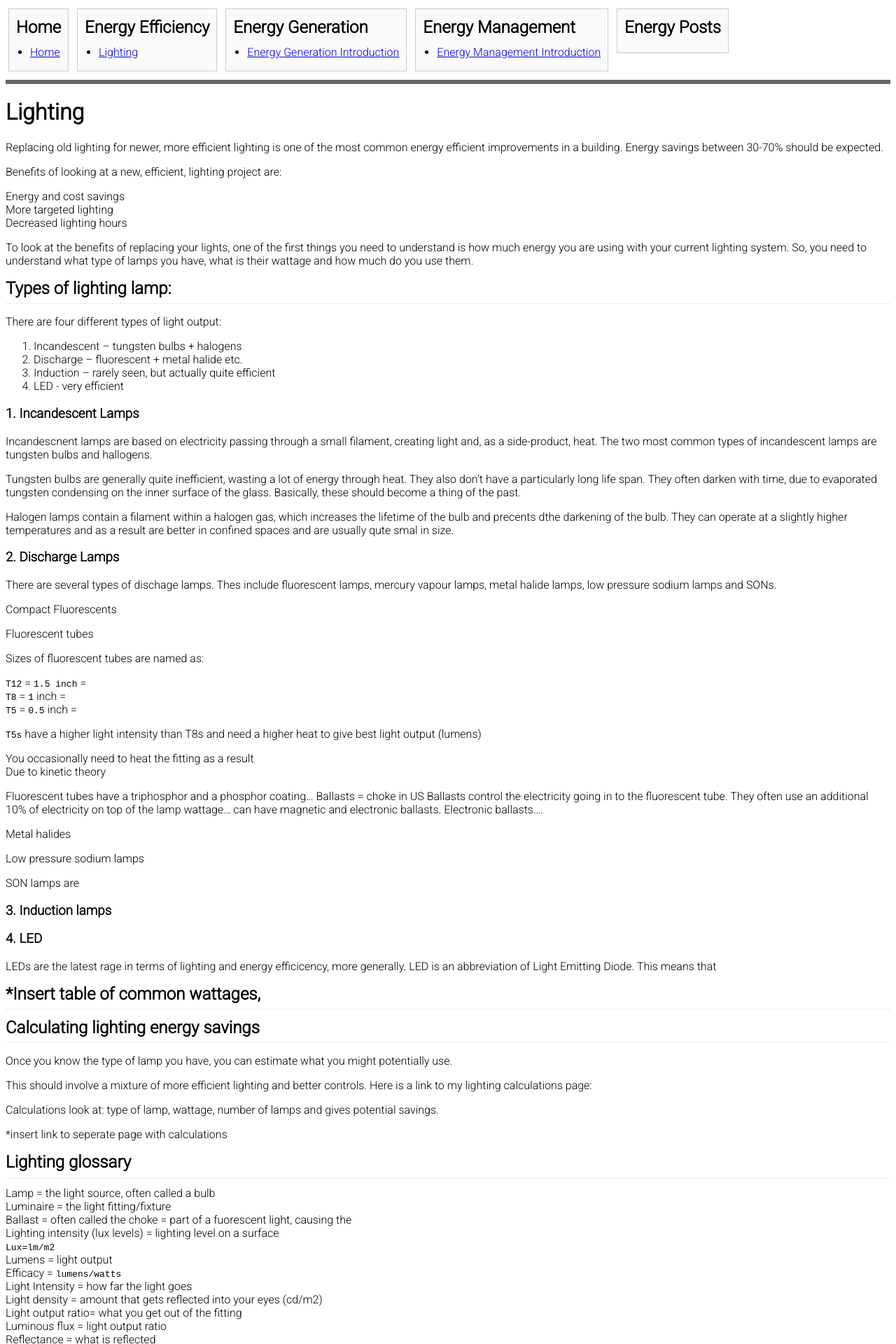
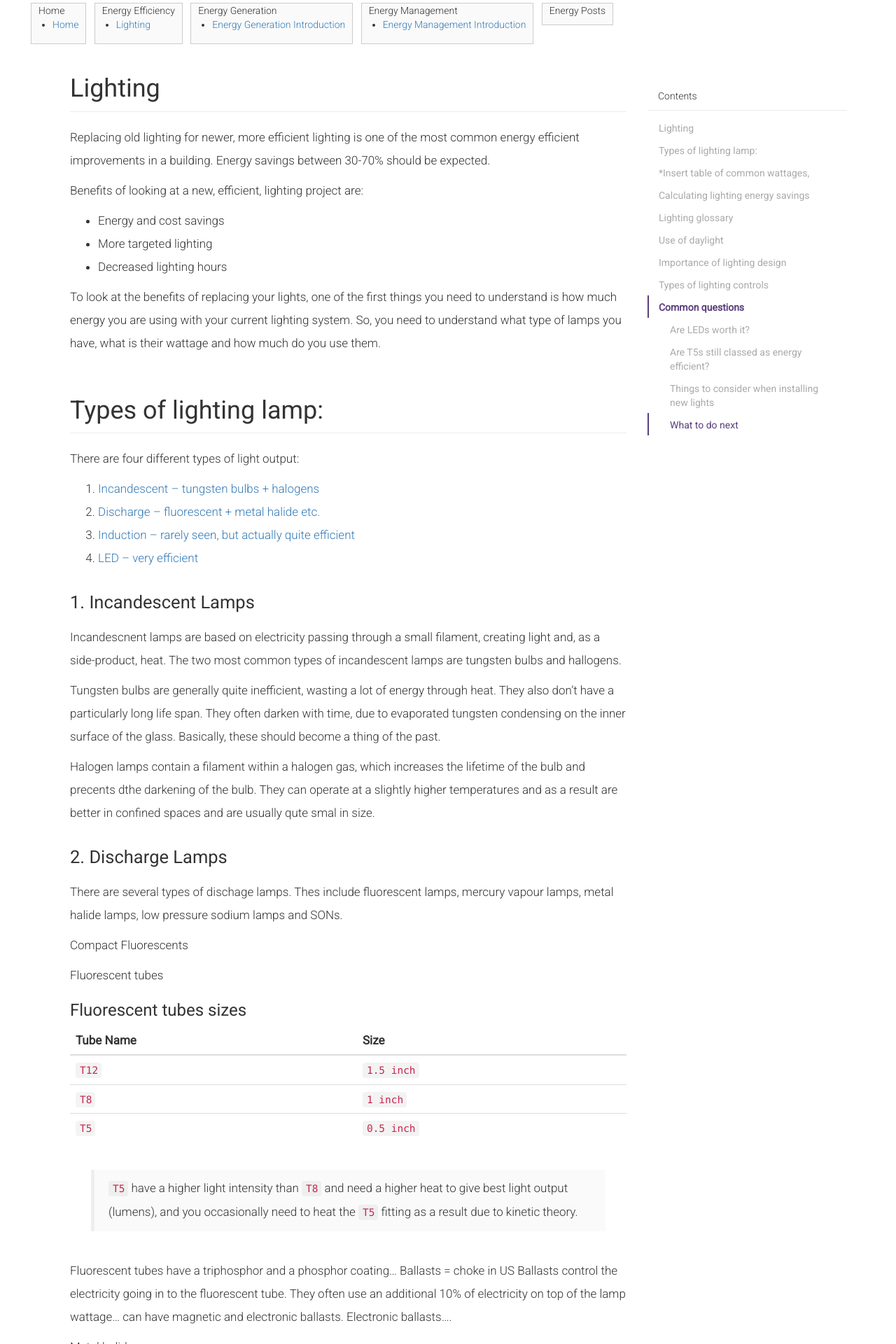
Before and after one commit to energyprinciples/energyprinciples.github.io, a Jekyll site: the page built from _efficiency/001-lighting.md, in a window 1280 px wide. Shown: the top 1920 px of the page at 70% size. Built offline with Jekyll 4.4.1, drawn with Linux system fonts in a browser that asks for light colours; nearby versions of some CDN libraries; some of the changed text lies outside the part shown.

```diff
--- a/_efficiency/001-lighting.md
+++ b/_efficiency/001-lighting.md
@@ -16,16 +16,16 @@ Benefits of looking at a new, efficient, lighting project are:
 
 To look at the benefits of replacing your lights, one of the first things you need to understand is how much energy you are using with your current lighting system. So, you need to understand what type of lamps you have, what is their wattage and how much do you use them.
 
-## Types of lighting lamp:
+# Types of lighting lamp:
 
 There are four different types of light output:
 
-1.	Incandescent – tungsten bulbs + halogens
-2.	Discharge – fluorescent + metal halide etc.
-3.	Induction – rarely seen, but actually quite efficient
-4.	LED - very efficient
+1.	[Incandescent – tungsten bulbs + halogens](#1-incandescent-lamps)
+2.	[Discharge – fluorescent + metal halide etc.](2-discharge-lamps)
+3.	[Induction – rarely seen, but actually quite efficient](#3-induction-lamps)
+4.	[LED – very efficient](#4-led)
 
-### 1. Incandescent Lamps
+## 1. Incandescent Lamps
 
 Incandescnent lamps are based on electricity passing through a small filament, creating light and, as a side-product, heat.
 The two most common types of incandescent lamps are tungsten bulbs and hallogens.
@@ -34,7 +34,7 @@ Tungsten bulbs are generally quite inefficient, wasting a lot of energy through
 
 Halogen lamps contain a filament within a halogen gas, which increases the lifetime of the bulb and precents dthe darkening of the bulb. They can operate at a slightly higher temperatures and as a result are better in confined spaces and are usually qute smal in size.
 
-### 2. Discharge Lamps
+## 2. Discharge Lamps
 
 There are several types of dischage lamps. Thes include fluorescent lamps, mercury vapour lamps, metal halide lamps, low pressure sodium lamps and SONs.
 
@@ -42,19 +42,20 @@ Compact Fluorescents
 
 Fluorescent tubes
 
-Sizes of fluorescent tubes are named as:
--	`T12` = `1.5 inch` =
--	`T8` = `1` inch =
--	`T5` = `0.5` inch =
+### Fluorescent tubes sizes
 
-`T5s` have a higher light intensity than T8s and need a higher heat to give best light output (lumens)
--	You occasionally need to heat the fitting as a result
--	Due to kinetic theory
+Tube Name | Size
+---- | ----
+`T12` | `1.5 inch`
+`T8` | `1 inch`
+`T5` | `0.5 inch`
+{: .table }
+
+> `T5` have a higher light intensity than `T8` and need a higher heat to give best light output (lumens), and you occasionally need to heat the `T5` fitting as a result due to kinetic theory.
 
 Fluorescent tubes have a triphosphor and a phosphor coating…
 Ballasts = choke in US
 Ballasts control the electricity going in to the fluorescent tube. They often use an additional 10% of electricity on top of the lamp wattage...    can have magnetic and electronic ballasts. Electronic ballasts....
-
 
 Metal halides
 
@@ -62,16 +63,16 @@ Low pressure sodium lamps
 
 SON lamps are
 
-### 3. Induction lamps
+## 3. Induction lamps
 
-### 4. LED
+## 4. LED
 
 LEDs are the latest rage in terms of lighting and energy efficicency, more generally.
 LED is an abbreviation of Light Emitting Diode. This means that
 
-## *Insert table of common wattages,
+# *Insert table of common wattages,
 
-## Calculating lighting energy savings
+# Calculating lighting energy savings
 
 Once you know the type of lamp you have, you can estimate what you might potentially use.
 
@@ -82,7 +83,7 @@ Calculations look at: type of lamp, wattage, number of lamps and gives potential
 
 *insert link to seperate page with calculations
 
-## Lighting glossary
+# Lighting glossary
 
 * Lamp = the light source, often called a bulb
 * Luminaire = the light fitting/fixture
@@ -107,21 +108,21 @@ Suggested lux levels according to Building regulations, part L????:
 -
 If staff are getting headaches, should install a warmer colour temperature bulb – more yellow.
 
-## Use of daylight
+# Use of daylight
 
 -	Need ownership of rooms/spaces
 -	Lux level is important=level of light
 -	Occupancy hours is important
 -	Check out new CIBSE guide on office lighting
 
-## Importance of lighting design
+# Importance of lighting design
 
-## Types of lighting controls
+# Types of lighting controls
 
 Controlling lighting, whether it is old inefficient lighting or new lighting can reduce energy consumption of a lighting system.
 
 
-### Types of movement sensors
+## Types of movement sensors
 
 There are a couple different types of movement sensors on the market, relying on movement to trigger a response. These include:
 -	Passive Infra Red (PIR) sensors
@@ -131,16 +132,16 @@ There are a couple different types of movement sensors on the market, relying on
 Passive Infra Red sensors
 These are the most commonly used in commercial settings
 
-### Lux level sensors
+## Lux level sensors
 
-## Common questions
+# Common questions
 
-### Are LEDs worth it?
+## Are LEDs worth it?
 
-### Are T5s still classed as energy efficient?
+## Are T5s still classed as energy efficient?
 
-### Things to consider when installing new lights
+## Things to consider when installing new lights
 
-### What to do next
+## What to do next
 
 Get a quote!!
--- /dev/null
+++ b/_includes/footer.html
@@ -0,0 +1,17 @@
+<div class="footer">
+	<div class="container">
+		<div class="row">
+			<div class="col-md-6">
+				<p><strong>Content Licence</strong></p>
+				<p>Except where otherwise noted, content on this site is licensed under the <a rel="license" target="_blank" href="https://creativecommons.org/licenses/by-sa/4.0/">Creative Commons Attribution-ShareAlike 4.0 International License</a>. Icons by <a href="https://creativecommons.org/website-icons">The Noun Project</a>.</p>
+				<p><a rel="license" target="_blank" href="https://creativecommons.org/licenses/by-sa/4.0/"><img alt="Creative Commons License" style="border-width:0" src="https://i.creativecommons.org/l/by-sa/4.0/88x31.png" /></a></p>
+			</div>
+			<div class="col-md-2"></div>
+			<div class="col-md-4">
+				<p><strong>Energy Principles</strong></p>
+				<!-- <p>Copyright {{ site.time | date: '%Y' }}</p> -->
+				<p><a href="mailto:info@energyprinciples.co.uk">info@energyprinciples.co.uk</a></p>
+			</div>
+		</div>
+	</div>
+</div>
--- a/_includes/menu.html
+++ b/_includes/menu.html
@@ -1,20 +1,20 @@
-<ul>
+<ul class="nav2">
+
 	<div class="box">
-	<h2>Home</h2>
+		<div>Home</div>
 		<li><a href="/">Home</a></li>
 	</div>
 
 	{% for collection in site.collections %}
 	<div class="box">
 
-	<h2>Energy {{collection.label | capitalize}}</h2>
+		<div>Energy {{collection.label | capitalize}}</div>
 
 		{% for doc in collection.docs %}
-
 			<li><a href="{{doc.url}}">{{doc.title}}</a></li>
-
 		{% endfor %}
 
 	</div>
 	{% endfor %}
+
 </ul>
--- a/_layouts/collection.html
+++ b/_layouts/collection.html
@@ -2,4 +2,27 @@
 layout: default
 ---
 
-{{content}}
+<div class="container row">
+
+	<div class="content col-md-9">
+		{{content}}
+	</div>
+
+	<div class="contentToc col-md-3">
+		<div id="toc"></div>
+	</div>
+
+</div>
+
+<div class="container row">
+
+	<div class="content col-md-9">
+		<div class="editThisPage">
+			<p><i class="fa fa-github" aria-hidden="true"></i><br /><a target="_blank" href="https://github.com/energyprinciples/energyprinciples.github.io/tree/master/{{page.path}}">View or edit this page on GitHub</a></p>
+			<p>Please read our <a href="/creative-commons">usage</a> and <a href="/contributing">contribution</a> guidelines.</p>
+		</div>
+	</div>
+
+	<div class="contentToc col-md-3"></div>
+
+</div>
--- a/_layouts/default.html
+++ b/_layouts/default.html
@@ -3,28 +3,36 @@
 <html lang="en">
 <head>
 
+  <meta charset="utf-8">
+  <meta http-equiv="X-UA-Compatible" content="IE=edge">
+  <meta name="viewport" content="width=device-width, initial-scale=1">
+
   <title>{{ page.title }}</title>
 
-  <meta charset="utf-8">
   <meta name="description" content="{{ page.description }}">
   <meta name="viewport" content="width=device-width,initial-scale=1,maximum-scale=1">
 
   <style>
     /* to help render in an unconfusing way if CSS cannot be loaded */
-    #mobile-navigation {
-      display: none;
-    }
+    #mobile-navigation {  display: none; }
   </style>
 
   <link rel="icon" href="./favicon.ico" type="image/x-icon" />
 
-  <link rel="stylesheet" type="text/css" href="//fonts.googleapis.com/css?family=Roboto:300|Open+Sans:300|Open+Sans+Condensed:300">
-  <link rel="stylesheet" type="text/css" href="/css/main.css">
+  <!-- css -->
+  <link rel="stylesheet" type="text/css" href="https://maxcdn.bootstrapcdn.com/bootstrap/3.3.7/css/bootstrap.min.css" integrity="sha384-BVYiiSIFeK1dGmJRAkycuHAHRg32OmUcww7on3RYdg4Va+PmSTsz/K68vbdEjh4u" crossorigin="anonymous" />
+  <link rel="stylesheet" type="text/css" href="https://maxcdn.bootstrapcdn.com/font-awesome/4.7.0/css/font-awesome.min.css" rel="stylesheet" integrity="sha384-wvfXpqpZZVQGK6TAh5PVlGOfQNHSoD2xbE+QkPxCAFlNEevoEH3Sl0sibVcOQVnN" crossorigin="anonymous">
+  <link rel="stylesheet" type="text/css" href="https://fonts.googleapis.com/css?family=Roboto:300,400|Open+Sans:300|Open+Sans+Condensed:300" />
+  <link rel="stylesheet" type="text/css" href="/css/jquery.toc-scroll.css" />
+  <link rel="stylesheet" type="text/css" href="/css/main.css" />
 
   <!--[if lt IE 9]> <script src="http://html5shiv.googlecode.com/svn/trunk/html5.js"></script><![endif]-->
 
-  <script type="text/javascript" src="//code.jquery.com/jquery-1.10.2.min.js"></script>
-  <script type="text/javascript" src="//code.jquery.com/ui/1.10.4/jquery-ui.js"></script>
+  <!-- Bootstrap: Latest compiled and minified JavaScript -->
+  <script type="text/javascript" src="https://code.jquery.com/jquery-1.10.2.min.js"></script>
+  <script type="text/javascript" src="https://maxcdn.bootstrapcdn.com/bootstrap/3.3.7/js/bootstrap.min.js" integrity="sha384-Tc5IQib027qvyjSMfHjOMaLkfuWVxZxUPnCJA7l2mCWNIpG9mGCD8wGNIcPD7Txa" crossorigin="anonymous"></script>
+  <script type="text/javascript" src="/js/jquery.toc.js"></script> <!-- https://github.com/nghuuphuoc/tocjs -->
+  <script type="text/javascript" src="/js/anchor.min.js"></script> <!-- https://www.bryanbraun.com/anchorjs/ -->
 
 </head>
 
@@ -32,9 +40,69 @@
 
 	<nav>{% include /menu.html %}</nav>
 
-	<hr />
+	<div id="pageContainer">
+		{{ content }}
+	</div>
 
-	{{ content }}
+	{% include /footer.html %}
+
+
+
+
+	<script type="text/javascript">
+
+		// call anchorjs to add anchor tags. not a jquery plugin
+		anchors.options.placement = 'left';
+		anchors.add('h1');
+		anchors.add();
+
+		$(document).ready(function() {
+
+			// generate toc using tocJS
+			$('#toc').width($('#toc').parents().width()); // set toc width
+			$('#toc').toc({
+				elementClass: 'toc',
+				ulClass: 'nav',
+				heading: 'Contents'
+			});
+
+			// call jquery scrollspy() on toc
+			$('body').scrollspy({ target: '#toc' });
+
+			// scroll then fix toc (https://codepen.io/anon/pen/RZreNN)
+			$(window).scroll(function()
+			{
+				var verticalOffset = 30;
+				var fadeInDelay = 300;
+				var scrollAfterElement = $('nav');
+
+				var scrollPos = $(this).scrollTop();
+				if (scrollPos > scrollAfterElement.outerHeight(true) + verticalOffset - 10) {
+					//$('#toc').fadeIn(fadeInDelay);
+					$('#toc').css({'position':'fixed','top':verticalOffset+'px'});
+				} else {
+					//$('#toc').hide();
+					$('#toc').css({'position':'static','top':verticalOffset+'px'});
+				}
+			});
+
+			// thanks https://stackoverflow.com/questions/14804941/how-to-add-smooth-scrolling-to-bootstraps-scroll-spy-function
+			$(".toc ul li a[href^='#']").on('click', function(e)
+			{
+				// prevent default anchor click behavior
+				e.preventDefault();
+
+				// animate
+				$('html, body').animate({ scrollTop: $(this.hash).offset().top }, 300, function()
+				{
+					// when done, add hash to url (default click behaviour)
+					window.location.hash = this.hash;
+				});
+			});
+
+		});
+
+	</script>
 
 </body>
 </html>
--- /dev/null
+++ b/css/jquery.toc-scroll.css
@@ -0,0 +1,51 @@
+/**
+* TocJS (https://github.com/nghuuphuoc/tocjs)
+*
+* Generate a table of contents based on headings
+*
+* @author		http://twitter.com/nghuuphuoc
+* @copyright	(c) 2013 - 2014 Nguyen Huu Phuoc
+* @license		MIT
+* @version		https://github.com/nghuuphuoc/tocjs/commit/09e1aaa07dc83c50aeb3c30bcd423aa321a9e148
+*
+* 2017.08.01	Modified sheet to fix desired style
+*
+*/
+
+
+
+/* toc border
+.toc { border: 1px solid #ddd; border-radius: 4px 4px 0 0; }
+.toc .toc-heading { background-color: #f5f5f5; font-weight: bold; } */
+
+.toc.affix { position: static; }
+.toc .toc-heading { color: #333; border-bottom: 1px solid #eaecef; padding: 10px 15px; margin-bottom: 8px; }
+
+.toc .nav > li a { padding-top: 7px; padding-bottom: 5px; border-left: 2px solid transparent; }
+.toc .nav > .active > a,
+.toc .nav > .active:hover > a,
+.toc .nav > .active :focus > a { border-left: 2px solid #593E7E; color: #593E7E; } /* #E6E2EB */
+
+.toc .nav .nav { display: block; margin-bottom: 8px; }
+.toc .nav .nav > li > a { }
+
+.toc .toc-link-1 { padding-left: 14px; color: #aaa; font-weight: normal; }
+.toc .toc-link-2 { padding-left: 30px; color: #aaa; font-weight: normal; }
+.toc .toc-link-3 { padding-left: 55px; color: #aaa; font-weight: normal; }
+.toc .toc-link-4 { padding-left: 80px; color: #aaa; font-weight: normal; }
+.toc .toc-link-5 { padding-left: 105px; color: #aaa; font-weight: normal; }
+.toc .toc-link-6 { padding-left: 130px; color: #aaa; font-weight: normal; }
+
+.toc .nav > .active > .toc-link-1 { font-weight: bold; }
+
+.toc .nav > li > :hover > a { border-left: 1px solid #428bca; }
+.nav > li > a:focus,
+.nav > li > a:hover { text-decoration: none; background-color: #fafafa; }
+
+@media screen and (min-width: 992px) and (min-height: 700px)
+{
+	.toc.affix { position: fixed; }
+	.toc .nav > .active > ul { display: block; }
+}
+
+.toc .nav .nav { display: none; }
--- a/css/main.css
+++ b/css/main.css
@@ -1,25 +1,57 @@
+
 	html {
-		font-family: "Roboto";
+
 	}
 
-	ul {
-		margin: 0;
-		padding: 0;
-		display: inline-block;
+	body {
+	  position: relative;
+	  font-family: "Roboto";
+	  font-weight: 300;
+	}
+
+	h1 {
+		margin: 60px 0 20px 0;
+		padding: 0 0 12px 0;
+		border-bottom: 1px solid #eaecef;
 	}
 
 	h2 {
+		margin: 32px 0 12px 0;
 		padding-bottom: 0.3em;
-		margin: 12px 0 12px 0;
 		font-size: 1.5em;
-		border-bottom: 1px solid #eaecef;
 	}
 
-	hr {
+	h1:first-child { margin: 0 0 20px 0; }
+
+	/*hr {
 		background-color: #666;
 		height: 6px;
 		border: 0;
+	}*/
+
+	code {
+		padding: 0;
+		padding: 3px 5px 3px 6px;
+		margin: 0;
+		font-size: 85%;
+		background-color: rgba(27,31,35,0.05);
+		border-radius: 4px;
 	}
+
+	nav {
+	}
+
+	blockquote { margin: 40px 30px 40px 30px; font-size: inherit; background-color: #fafafa; }
+	blockquote ul { margin: 0; padding: 0; }
+	blockquote ul { list-style-type: none; }
+	blockquote ul > li { position: relative; padding-left: 20px; font-style: italic; }
+	blockquote ul > li:before { content: "—"; position: absolute; left: -0px; }
+
+	#pageContainer {
+		min-height: 100vh;
+	}
+
+	.anchorjs-link:hover { text-decoration: none; }
 
 	.box {
 		border: 1px solid #ccc;
@@ -33,3 +65,53 @@
 	.box h2 { padding: 0; margin: 12px 0 12px 0; border: none; }
 
 	.box li { margin: 0 0 7px 20px; }
+
+	.container {
+		position: relative;
+		margin: auto;
+		max-width: 1200px;
+	}
+
+	.content {
+		padding: 30px;
+		font-size: 17px;
+		line-height: 33px;
+		xbackground: #efefef;
+		word-wrap: break-word;
+		word-break: break-word;
+		-webkit-font-smoothing: antialiased;
+		text-rendering: optimizeLegibility;
+	}
+
+	.contentToc {
+		padding: 40px 0 0 0;
+	}
+
+	.toc {
+	}
+
+	.footer {
+		padding-top: 50px;
+		padding-bottom: 50px;
+		margin-top: 100px;
+		color: #99979c;
+		text-align: left;
+		background-color: #2a2730;
+	}
+
+	.editThisPage {
+		background-color: #fafafa;
+		border: 1px solid #efefef;
+		margin: 10px 60px 10px 40px;
+		padding: 40px;
+		text-align: center;
+		border-radius: 3px;
+	}
+
+	.editThisPage i {
+		font-size: 48px;
+	}
+
+	.footer a {
+		color: #fff;
+	}
```
Also changed, not shown: _layouts/page.html (+11 -1 lines), contributing.md (added, +17 -0 lines), creative-commons.md (added, +31 -0 lines), LICENCE.md (added), js/anchor.min.js (added), js/jquery.toc.js (added). Lines whose indentation alone changed are shown as unchanged.
